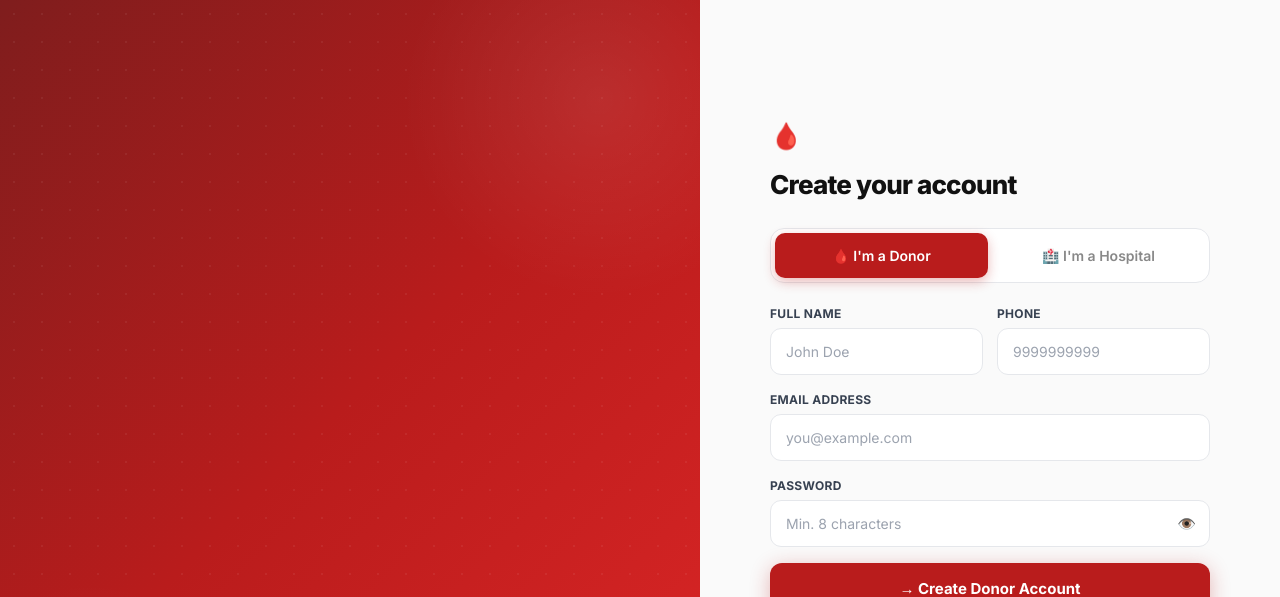
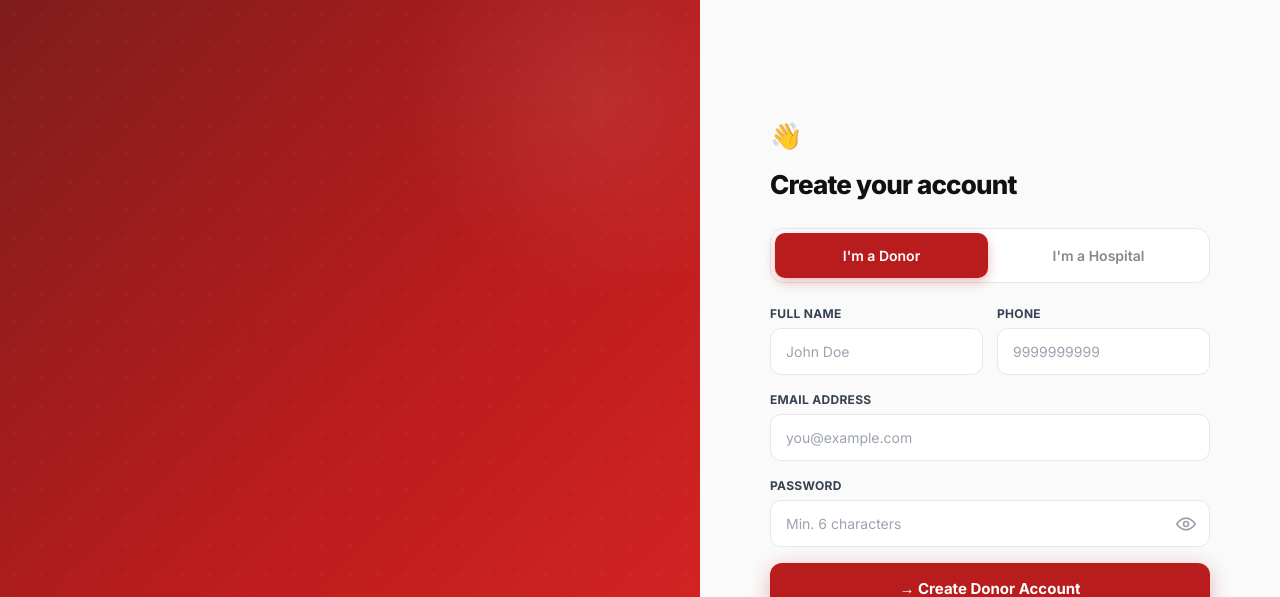
Before and after one commit to Aadi-Si/RedThread-Blood-And-Organ-Donar-Finder, a React app in the folder frontend/: page /register in a window 1280 px wide. Shown: the top 597 px of the page. Built offline with nearby package versions, Linux system fonts and the light colour scheme; no server answers; the HTML template or start-up script is replaced by a standard one.

Commit message:
Fixed Show password icon

```diff
--- a/frontend/src/pages/Register.jsx
+++ b/frontend/src/pages/Register.jsx
@@ -1,40 +1,57 @@
-import { useState } from 'react'
-import { Link, useNavigate } from 'react-router-dom'
+import { useState } from "react";
+import { Link, useNavigate } from "react-router-dom";
 
 const Register = () => {
-  const navigate = useNavigate()
-  const [formData, setFormData] = useState({ name: '', email: '', password: '', phone: '', role: 'donor' })
-  const [error, setError] = useState('')
-  const [loading, setLoading] = useState(false)
-  const [showPassword, setShowPassword] = useState(false)
-  const [step, setStep] = useState(1)
+  const navigate = useNavigate();
+  const [formData, setFormData] = useState({
+    name: "",
+    email: "",
+    password: "",
+    phone: "",
+    role: "donor",
+  });
+  const [error, setError] = useState("");
+  const [loading, setLoading] = useState(false);
+  const [showPassword, setShowPassword] = useState(false);
+  const [step, setStep] = useState(1);
 
-  const handleChange = (e) => setFormData({ ...formData, [e.target.name]: e.target.value })
+  const handleChange = (e) =>
+    setFormData({ ...formData, [e.target.name]: e.target.value });
 
   const handleRegister = async (e) => {
-    e.preventDefault()
-    setLoading(true)
-    setError('')
+    e.preventDefault();
+    setLoading(true);
+    setError("");
     try {
-      const response = await fetch('http://localhost:3000/auth/register', {
-        method: 'POST',
-        headers: { 'Content-Type': 'application/json' },
-        body: JSON.stringify(formData)
-      })
-      const data = await response.json()
-      if (!response.ok) { setError(data.error); return }
-      navigate('/login')
+      const response = await fetch("http://localhost:3000/auth/register", {
+        method: "POST",
+        headers: { "Content-Type": "application/json" },
+        body: JSON.stringify(formData),
+      });
+      const data = await response.json();
+      if (!response.ok) {
+        setError(data.error);
+        return;
+      }
+      navigate("/login");
     } catch (err) {
-      setError('Something went wrong. Please try again.')
+      setError("Something went wrong. Please try again.");
     } finally {
-      setLoading(false)
+      setLoading(false);
     }
-  }
+  };
 
-  const isDonor = formData.role === 'donor'
+  const isDonor = formData.role === "donor";
 
   return (
-    <div style={{ minHeight: '100svh', display: 'flex', fontFamily: "'Inter', sans-serif", overflow: 'hidden' }}>
+    <div
+      style={{
+        minHeight: "100svh",
+        display: "flex",
+        fontFamily: "'Inter', sans-serif",
+        overflow: "hidden",
+      }}
+    >
       <style>{`
         @import url('https://fonts.googleapis.com/css2?family=Inter:wght@300;400;500;600;700;800;900&display=swap');
         *, *::before, *::after { margin:0; padding:0; box-sizing:border-box; }
@@ -136,29 +153,59 @@ const Register = () => {
         <div className="left-content">
           <div className="left-logo">RedThread 🩸</div>
           <h2 className="left-title">
-            {isDonor ? 'Become a lifesaver today.' : 'Connect with donors instantly.'}
+            {isDonor
+              ? "Become a lifesaver today."
+              : "Connect with donors instantly."}
           </h2>
           <p className="left-sub">
             {isDonor
-              ? 'Register as a donor and get notified when nearby hospitals need your blood type urgently.'
-              : 'Register your hospital and find matching blood donors within minutes of posting a request.'}
+              ? "Register as a donor and get notified when nearby hospitals need your blood type urgently."
+              : "Register your hospital and find matching blood donors within minutes of posting a request."}
           </p>
           <div className="role-preview">
-            <div className="role-preview-label">{isDonor ? 'Donor Benefits' : 'Hospital Benefits'}</div>
-            <div className="role-preview-title">{isDonor ? 'For Donors 🙋' : 'For Hospitals 🏥'}</div>
+            <div className="role-preview-label">
+              {isDonor ? "Donor Benefits" : "Hospital Benefits"}
+            </div>
+            <div className="role-preview-title">
+              {isDonor ? "For Donors 🙋" : "For Hospitals 🏥"}
+            </div>
             {isDonor ? (
               <>
-                <div className="role-feature"><span className="role-feat-icon">🔔</span>Get notified instantly when nearby hospitals need you</div>
-                <div className="role-feature"><span className="role-feat-icon">📍</span>Set your location and blood type once</div>
-                <div className="role-feature"><span className="role-feat-icon">✅</span>Accept or decline requests from your dashboard</div>
-                <div className="role-feature"><span className="role-feat-icon">📊</span>Track your full donation history</div>
+                <div className="role-feature">
+                  <span className="role-feat-icon">🔔</span>Get notified
+                  instantly when nearby hospitals need you
+                </div>
+                <div className="role-feature">
+                  <span className="role-feat-icon">📍</span>Set your location
+                  and blood type once
+                </div>
+                <div className="role-feature">
+                  <span className="role-feat-icon">✅</span>Accept or decline
+                  requests from your dashboard
+                </div>
+                <div className="role-feature">
+                  <span className="role-feat-icon">📊</span>Track your full
+                  donation history
+                </div>
               </>
             ) : (
               <>
-                <div className="role-feature"><span className="role-feat-icon">⚡</span>Post urgent requests in under 30 seconds</div>
-                <div className="role-feature"><span className="role-feat-icon">📍</span>Auto-match donors within 10km radius</div>
-                <div className="role-feature"><span className="role-feat-icon">📧</span>Donors notified via email instantly</div>
-                <div className="role-feature"><span className="role-feat-icon">🗂️</span>Manage all requests from one dashboard</div>
+                <div className="role-feature">
+                  <span className="role-feat-icon">⚡</span>Post urgent requests
+                  in under 30 seconds
+                </div>
+                <div className="role-feature">
+                  <span className="role-feat-icon">📍</span>Auto-match donors
+                  within 10km radius
+                </div>
+                <div className="role-feature">
+                  <span className="role-feat-icon">📧</span>Donors notified via
+                  email instantly
+                </div>
+                <div className="role-feature">
+                  <span className="role-feat-icon">🗂️</span>Manage all requests
+                  from one dashboard
+                </div>
               </>
             )}
           </div>
@@ -169,7 +216,9 @@ const Register = () => {
       <div className="reg-right">
         <div className="reg-form-wrap">
           <div className="form-header">
-            <div style={{ fontSize: 26, marginBottom: 10 }}>{isDonor ? '🩸' : '🏥'}</div>
+            <div style={{ fontSize: 26, marginBottom: 10 }}>
+              {isDonor ? "👋" : "🏥"}
+            </div>
             <div className="form-title">Create your account</div>
           </div>
 
@@ -177,17 +226,17 @@ const Register = () => {
           <div className="role-toggle">
             <button
               type="button"
-              className={`role-btn ${formData.role === 'donor' ? 'active' : 'inactive'}`}
-              onClick={() => setFormData({ ...formData, role: 'donor' })}
+              className={`role-btn ${formData.role === "donor" ? "active" : "inactive"}`}
+              onClick={() => setFormData({ ...formData, role: "donor" })}
             >
-              🩸 I'm a Donor
+              I'm a Donor
             </button>
             <button
               type="button"
-              className={`role-btn ${formData.role === 'hospital' ? 'active' : 'inactive'}`}
-              onClick={() => setFormData({ ...formData, role: 'hospital' })}
+              className={`role-btn ${formData.role === "hospital" ? "active" : "inactive"}`}
+              onClick={() => setFormData({ ...formData, role: "hospital" })}
             >
-              🏥 I'm a Hospital
+              I'm a Hospital
             </button>
           </div>
 
@@ -201,7 +250,9 @@ const Register = () => {
             {/* Name + Phone row */}
             <div className="form-row">
               <div className="form-group no-mb">
-                <label className="form-label">{isDonor ? 'Full Name' : 'Hospital Name'}</label>
+                <label className="form-label">
+                  {isDonor ? "Full Name" : "Hospital Name"}
+                </label>
                 <input
                   type="text"
                   name="name"
@@ -209,7 +260,7 @@ const Register = () => {
                   onChange={handleChange}
                   required
                   className="form-input"
-                  placeholder={isDonor ? 'John Doe' : 'Apollo Hospital'}
+                  placeholder={isDonor ? "John Doe" : "Apollo Hospital"}
                 />
               </div>
               <div className="form-group no-mb">
@@ -243,26 +294,60 @@ const Register = () => {
               <label className="form-label">Password</label>
               <div className="input-wrap">
                 <input
-                  type={showPassword ? 'text' : 'password'}
+                  type={showPassword ? "text" : "password"}
                   name="password"
                   value={formData.password}
                   onChange={handleChange}
                   required
                   className="form-input"
-                  placeholder="Min. 8 characters"
+                  placeholder="Min. 6 characters"
                   style={{ paddingRight: 40 }}
                 />
-                <button type="button" className="input-eye" onClick={() => setShowPassword(!showPassword)}>
-                  {showPassword ? '🙈' : '👁️'}
+                <button
+                  type="button"
+                  className="input-eye"
+                  onClick={() => setShowPassword(!showPassword)}
+                >
+                  {showPassword ? (
+                    // Eye OFF (hidden password)
+                    <svg
+                      xmlns="http://www.w3.org/2000/svg"
+                      width="20"
+                      height="20"
+                      viewBox="0 0 24 24"
+                      fill="none"
+                      stroke="currentColor"
+                      strokeWidth="2"
+                    >
+                      <path d="M17.94 17.94A10.94 10.94 0 0 1 12 19C7 19 2.73 15.11 1 12c.73-1.28 1.67-2.42 2.77-3.36M9.88 9.88A3 3 0 0 0 12 15a3 3 0 0 0 2.12-.88M1 1l22 22" />
+                    </svg>
+                  ) : (
+                    // Eye ON (show password)
+                    <svg
+                      xmlns="http://www.w3.org/2000/svg"
+                      width="20"
+                      height="20"
+                      viewBox="0 0 24 24"
+                      fill="none"
+                      stroke="currentColor"
+                      strokeWidth="2"
+                    >
+                      <path d="M1 12s4-7 11-7 11 7 11 7-4 7-11 7S1 12 1 12z" />
+                      <circle cx="12" cy="12" r="3" />
+                    </svg>
+                  )}
                 </button>
               </div>
             </div>
 
             <button type="submit" className="btn-register" disabled={loading}>
-              {loading
-                ? <><div className="spinner" /> Creating account...</>
-                : `→ Create ${isDonor ? 'Donor' : 'Hospital'} Account`
-              }
+              {loading ? (
+                <>
+                  <div className="spinner" /> Creating account...
+                </>
+              ) : (
+                `→ Create ${isDonor ? "Donor" : "Hospital"} Account`
+              )}
             </button>
           </form>
 
@@ -271,12 +356,13 @@ const Register = () => {
           </div>
 
           <div className="terms">
-            By registering, you agree to our <a href="#">Terms of Service</a> and <a href="#">Privacy Policy</a>
+            By registering, you agree to our <a href="#">Terms of Service</a>{" "}
+            and <a href="#">Privacy Policy</a>
           </div>
         </div>
       </div>
     </div>
-  )
-}
+  );
+};
 
-export default Register
+export default Register;
```
